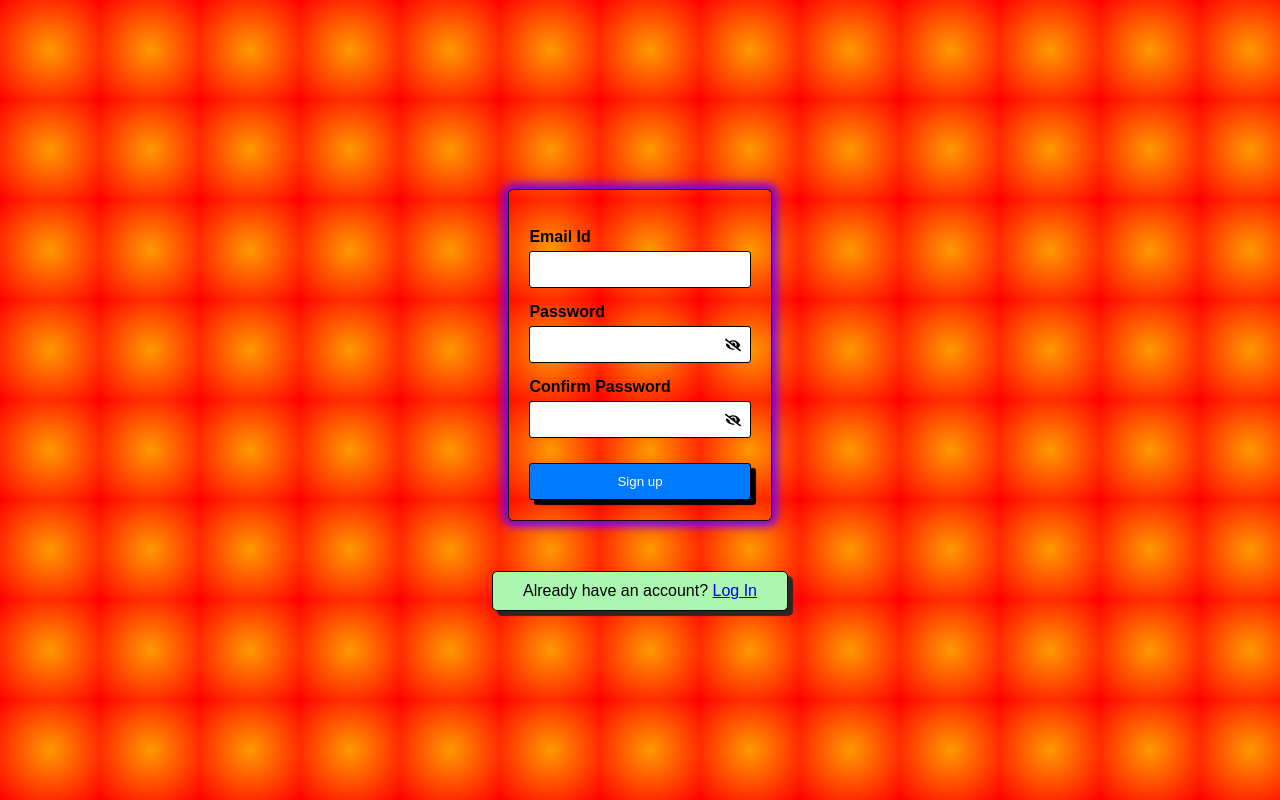
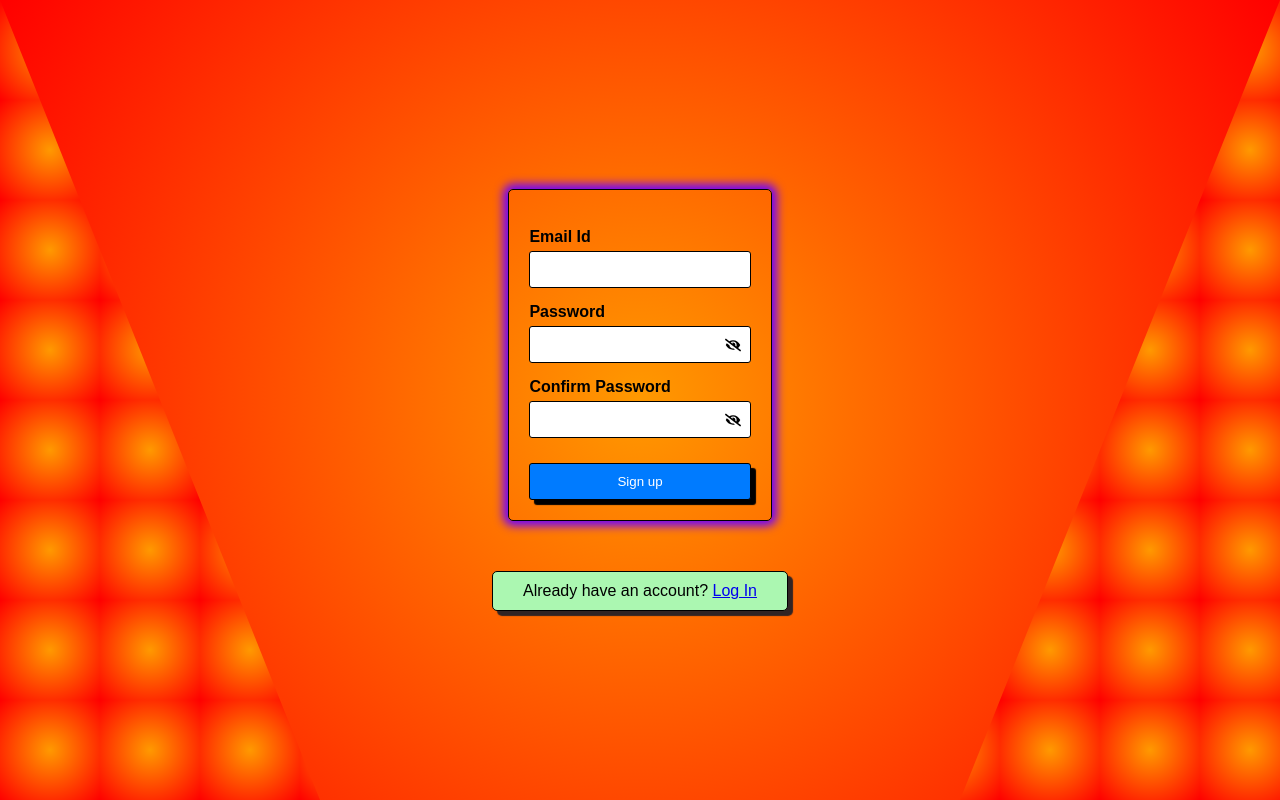
Before and after one commit to FarhanSyed21/Expense-Tracker-Redux, a React (Create React App) app: page /signup in a window 1280 px wide. Built offline with nearby package versions, Linux system fonts and the light colour scheme.

Commit message:
Update SignUp.css

```diff
--- a/src/components/User-Authentication/SignUp.css
+++ b/src/components/User-Authentication/SignUp.css
@@ -4,6 +4,8 @@
   justify-content: center;
   align-items: center;
   height: 100vh;
+  background: radial-gradient(circle, #ff9900, #ff0000);
+  clip-path: polygon(0 0, 100% 0, 75% 100%, 25% 100%);
 }
 
 .form-container {
```
